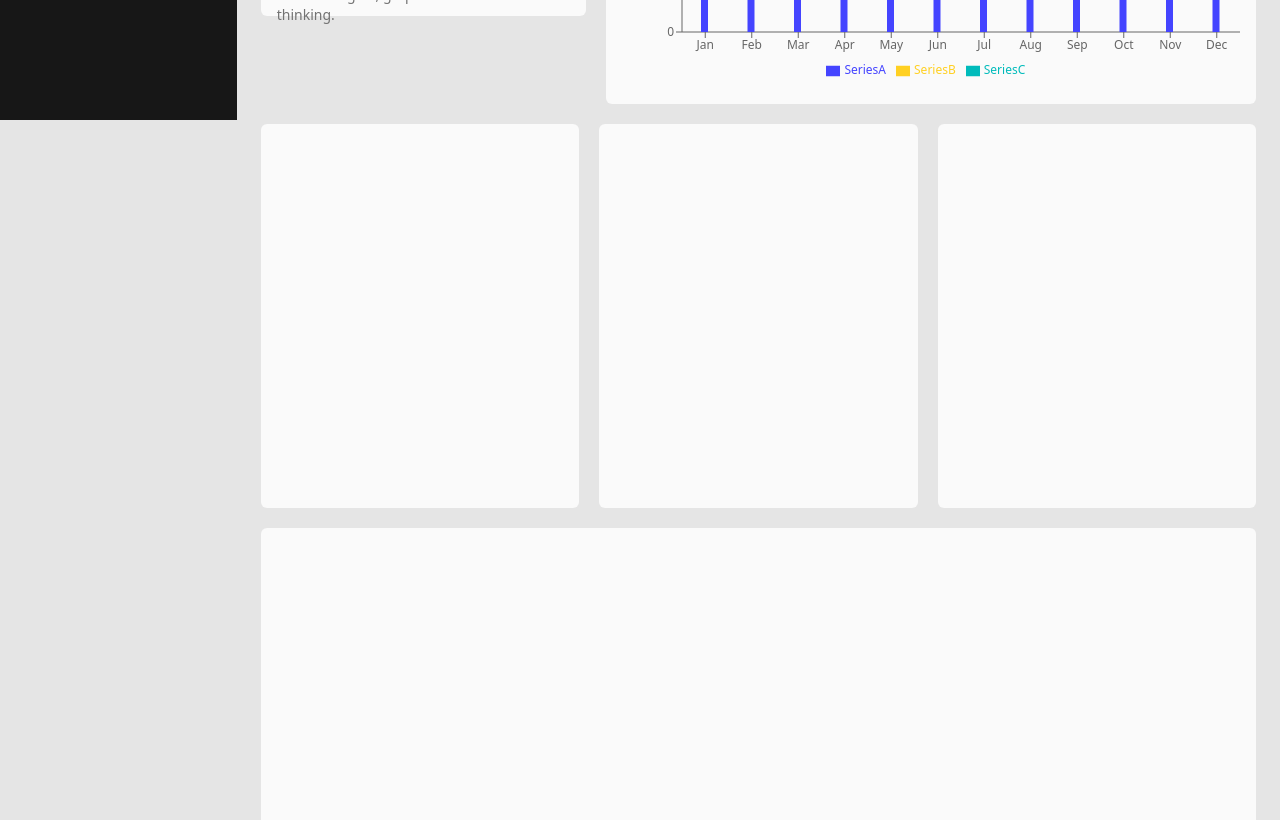
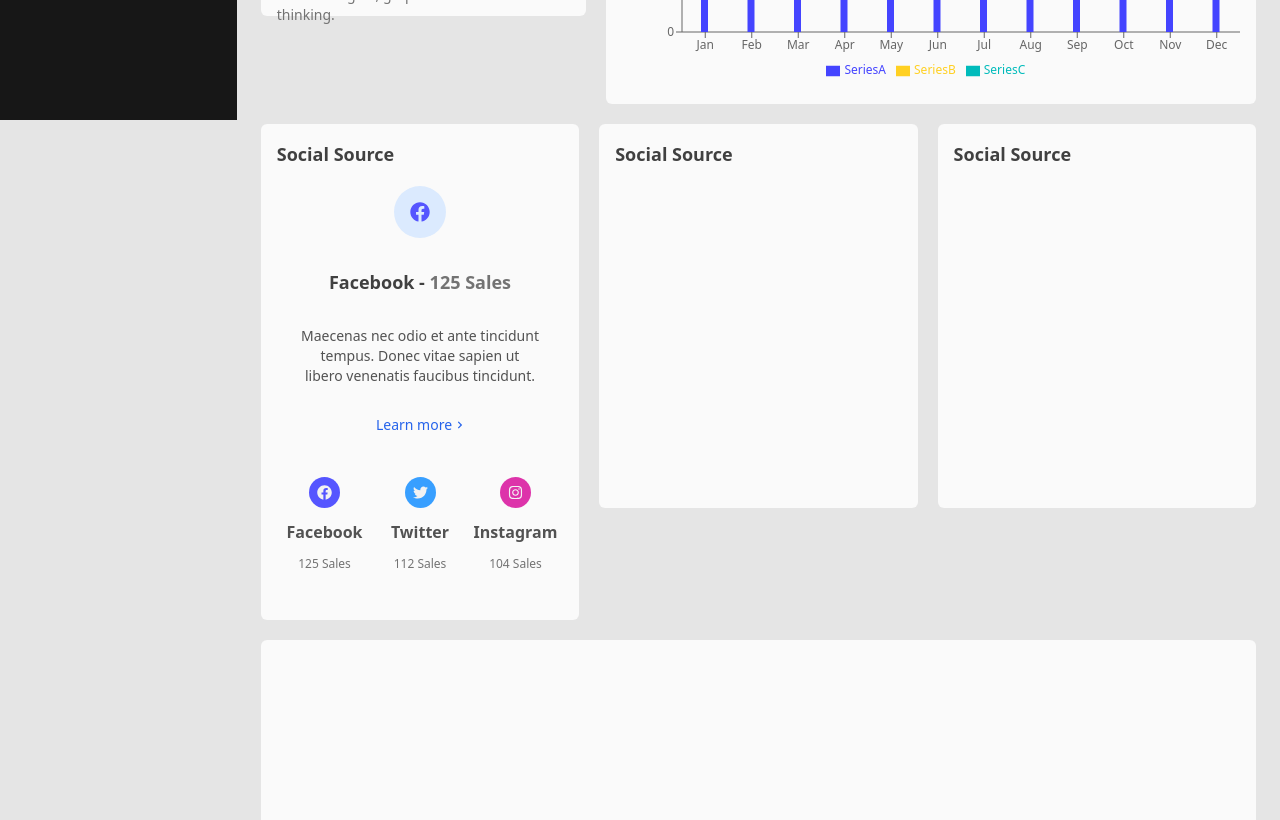
Before and after one commit to parham-ghasemi/skote-v-light-clone, a React (Vite) app: page / in a window 1280 px wide. Shown: the part 680-1500 px from the top of the page. Built offline with nearby package versions, Linux system fonts and the light colour scheme.

Commit message:
Added Social source card

```diff
--- a/src/pages/Default/Default.jsx
+++ b/src/pages/Default/Default.jsx
@@ -10,6 +10,7 @@ import { BiPurchaseTagAlt } from "react-icons/bi";
 import { RiFileCopy2Line, RiInboxArchiveLine } from "react-icons/ri";
 import { BarChart, Bar, XAxis, YAxis, Tooltip, Legend, ResponsiveContainer } from 'recharts';
 import barChartData from "./barChartData";
+import { FaChevronRight, FaFacebook, FaInstagram, FaTwitter } from "react-icons/fa";
 
 
 export default function Default({ handleFullScreen, isSideBarCollapsed, setIsSideBarCollapsed }) {
@@ -200,9 +201,76 @@ export default function Default({ handleFullScreen, isSideBarCollapsed, setIsSid
           </div>
 
           <div className="flex w-full gap-5">
-            <div className="w-1/3 h-96 bg-neutral-50 rounded-md"></div>
-            <div className="w-1/3 min-h-96 bg-neutral-50 rounded-md"></div>
-            <div className="w-1/3 h-96 bg-neutral-50 rounded-md"></div>
+            <div className="w-1/3 h-[62vh] bg-neutral-50 rounded-md p-4">
+              <div className="w-full h-[10%]">
+                <p className="font-bold text-lg text-neutral-700">Social Source</p>
+              </div>
+
+              <div className="flex flex-col items-center h-[60%]">
+                <div className="flex items-center justify-center w-full">
+                  <div className="flex items-center justify-center p-4 rounded-full bg-blue-100">
+                    <IconContext.Provider value={{ size: '20px', color: '#5555ff' }} >
+                      <FaFacebook />
+                    </IconContext.Provider>
+                  </div>
+                </div>
+
+                <div className="flex flex-col items-center w-10/12 justify-evenly h-full">
+                  <p className="font-semibold text-lg text-neutral-700">Facebook - <span className="text-neutral-500">125 Sales</span></p>
+                  <p className="text-pretty text-center text-sm text-neutral-600">Maecenas nec odio et ante tincidunt tempus. Donec vitae sapien ut libero venenatis faucibus tincidunt.</p>
+                  <a href="#" className="text-sm text-blue-600 flex items-center gap-1">
+                    Learn more
+                    <IconContext.Provider value={{ size: '8px' }}>
+                      <FaChevronRight />
+                    </IconContext.Provider>
+                  </a>
+                </div>
+              </div>
+
+              <div className="flex w-full h-[30%] mt-3">
+                <div className="flex flex-col gap-3 w-1/3 items-center">
+                  <div className="flex items-center justify-center p-2 rounded-full bg-[#5555ff]">
+                    <IconContext.Provider value={{ size: '15px', color: '#f2f2f2' }} >
+                      <FaFacebook />
+                    </IconContext.Provider>
+                  </div>
+                  <p className="font-semibold text-md text-neutral-600">Facebook</p>
+                  <p className="text-xs text-neutral-500">125 Sales</p>
+                </div>
+
+                <div className="flex flex-col gap-3 w-1/3 items-center">
+                  <div className="flex items-center justify-center p-2 rounded-full bg-[#389fff]">
+                    <IconContext.Provider value={{ size: '15px', color: '#f2f2f2' }} >
+                      <FaTwitter />
+                    </IconContext.Provider>
+                  </div>
+                  <p className="font-semibold text-md text-neutral-600">Twitter</p>
+                  <p className="text-xs text-neutral-500">112 Sales</p>
+                </div>
+
+                <div className="flex flex-col gap-3 w-1/3 items-center">
+                  <div className="flex items-center justify-center p-2 rounded-full bg-[#dd33aa]">
+                    <IconContext.Provider value={{ size: '15px', color: '#f2f2f2' }} >
+                      <FaInstagram />
+                    </IconContext.Provider>
+                  </div>
+                  <p className="font-semibold text-md text-neutral-600">Instagram</p>
+                  <p className="text-xs text-neutral-500">104 Sales</p>
+                </div>
+              </div>
+            </div>
+
+            <div className="w-1/3 h-96 bg-neutral-50 rounded-md p-4">
+              <div className="w-full h-[10%]">
+                <p className="font-bold text-lg text-neutral-700">Social Source</p>
+              </div>
+            </div>
+
+            <div className="w-1/3 h-96 bg-neutral-50 rounded-md p-4">
+              <div className="w-full h-[10%]">
+                <p className="font-bold text-lg text-neutral-700">Social Source</p>
+              </div>
+            </div>
           </div>
 
           <div className="w-full h-[68vh] bg-neutral-50 rounded-md"></div>
```
